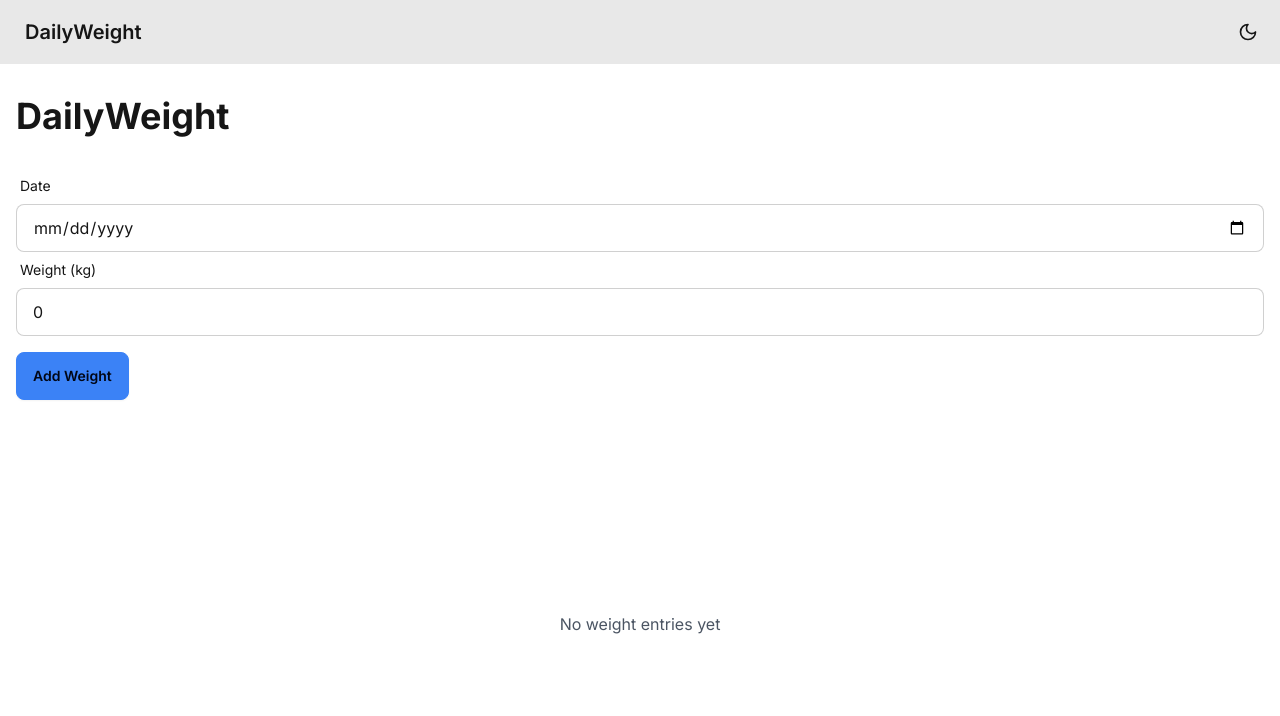
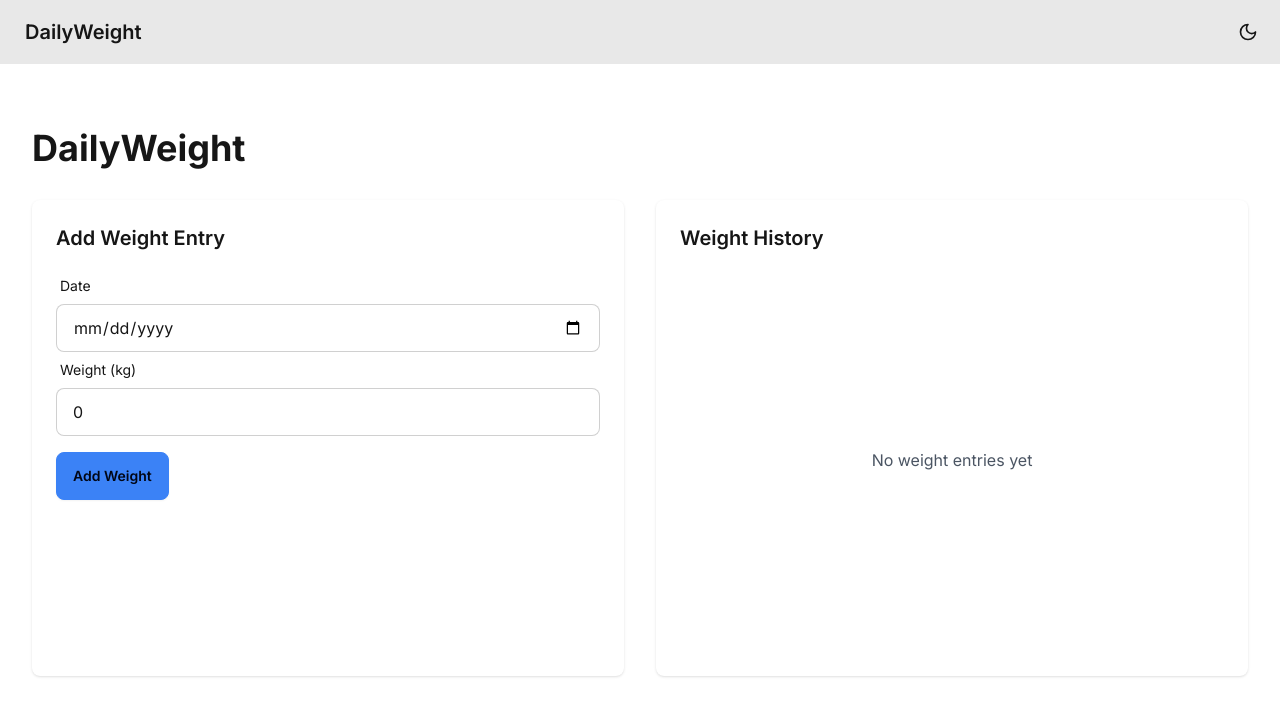
Before and after one commit to chamby9/DailyWeight, a Next.js app: page / in a window 1280 px wide. Shown: the top 716 px of the page. Built offline with nearby package versions, Linux system fonts and the light colour scheme; no server answers; the database is empty.

Commit message:
refactor(page): update page component to use WeightChart ref
- Remove local state management
- Add ref for chart updates
- Improve layout and styling
- Fix component prop types

```diff
--- a/app/page.tsx
+++ b/app/page.tsx
@@ -1,21 +1,33 @@
-// app/page.tsx
 'use client';
-import React, { useState } from 'react';
+
+import React, { useRef } from 'react';
 import WeightForm from './components/WeightForm';
-import WeightChart from './components/WeightChart';
+import WeightChart, { WeightChartRef } from './components/WeightChart';
 
 const HomePage: React.FC = () => {
-  const [weights, setWeights] = useState<{ date: string; weight: number }[]>([]);
+  const chartRef = useRef<WeightChartRef>(null);
 
-  const handleAddWeight = (date: string, weight: number) => {
-    setWeights([...weights, { date, weight }]);
+  const handleAddWeight = async () => {
+    // Refresh the chart when a new weight is added
+    if (chartRef.current) {
+      await chartRef.current.fetchWeights();
+    }
   };
 
   return (
-    <div className="container mx-auto">
+    <div className="container mx-auto px-4 py-8">
       <h1 className="text-4xl font-bold mb-8">DailyWeight</h1>
-      <WeightForm onAddWeight={handleAddWeight} />
-      <WeightChart weights={weights} />
+      <div className="grid grid-cols-1 md:grid-cols-2 gap-8">
+        <div className="bg-white p-6 rounded-lg shadow">
+          <h2 className="text-xl font-semibold mb-4">Add Weight Entry</h2>
+          <WeightForm onWeightAdded={handleAddWeight} />
+        </div>
+
+        <div className="bg-white p-6 rounded-lg shadow">
+          <h2 className="text-xl font-semibold mb-4">Weight History</h2>
+          <WeightChart ref={chartRef} />
+        </div>
+      </div>
     </div>
   );
 };
```
